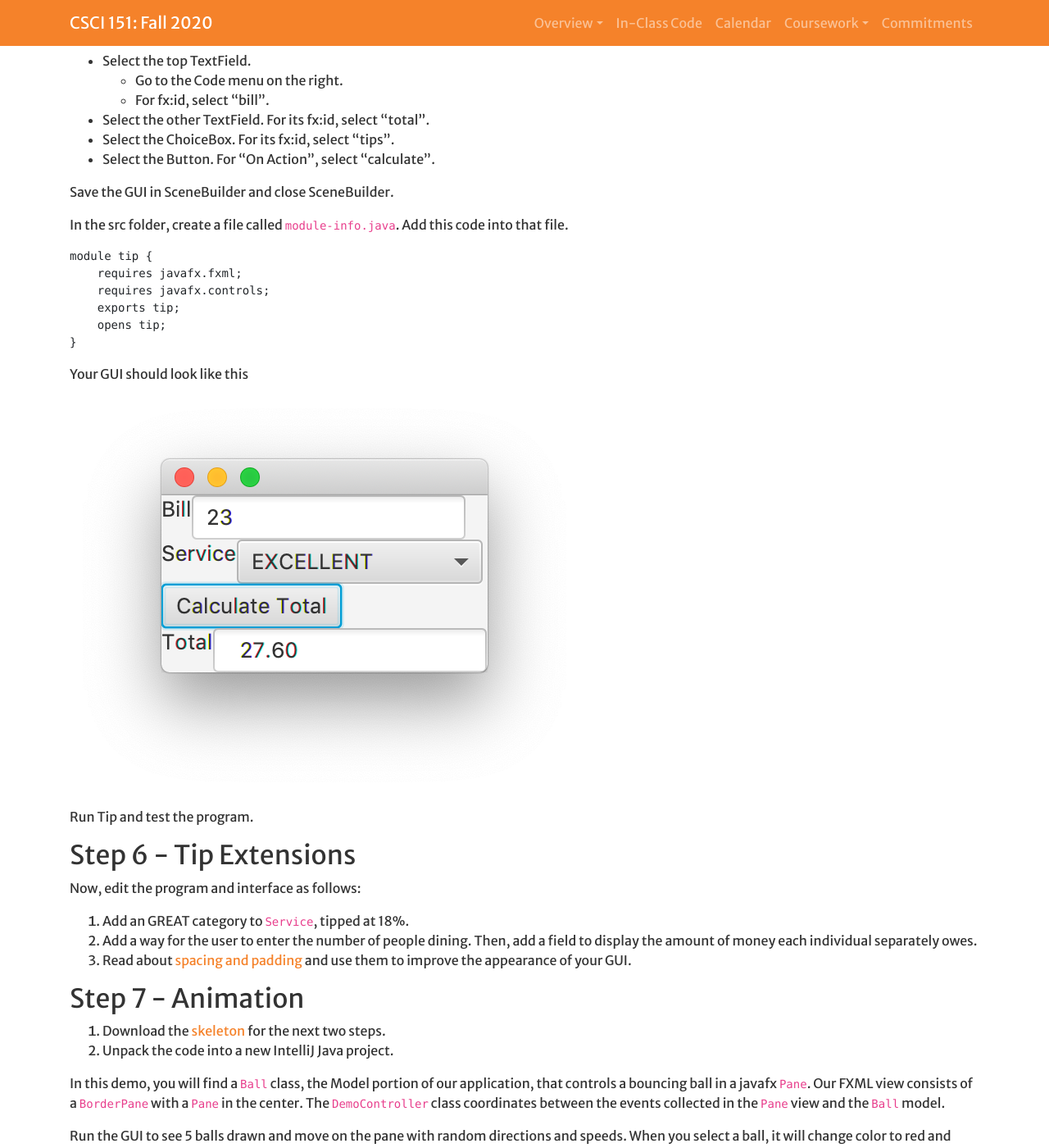
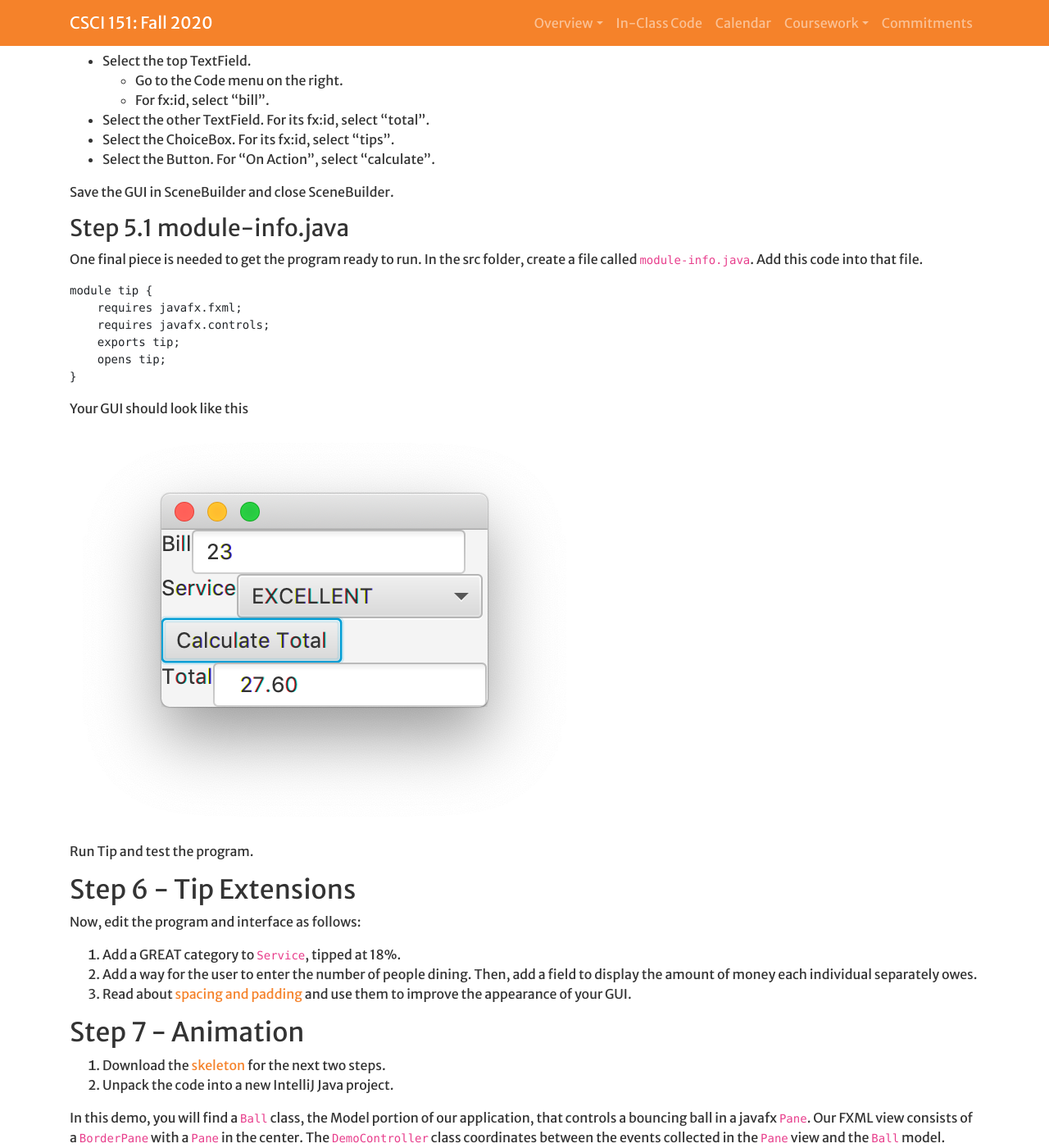
Before and after one commit to Hendrix-CS/csci151, a Jekyll site: the page built from labs/javafx.md, in a window 1280 px wide and 1400 px high, scrolled down 4017 px. Shown: the whole window at 82% size. Built offline with Jekyll 4.4.1, drawn with Linux system fonts in a browser that asks for light colours; a script that is not in the unit is left out; our own code applies the rules of GitHub Pages for plain Markdown files.

Commit message:
More typo corrections

```diff
--- a/labs/javafx.md
+++ b/labs/javafx.md
@@ -203,6 +203,9 @@ On the left side, go to Document → Controller. Select
 
 Save the GUI in SceneBuilder and close SceneBuilder.
 
+### Step 5.1 module-info.java
+
+One final piece is needed to get the program ready to run.
 In the src folder, create a file called `module-info.java`. Add this code into that file.
 
     module tip {
@@ -222,7 +225,7 @@ Run Tip and test the program.
 
 Now, edit the program and interface as follows:
 
-1.  Add an GREAT category to `Service`, tipped at 18%.
+1.  Add a GREAT category to `Service`, tipped at 18%.
 2.  Add a way for the user to enter the number of people dining. Then,
     add a field to display the amount of money each individual
     separately owes.
```
